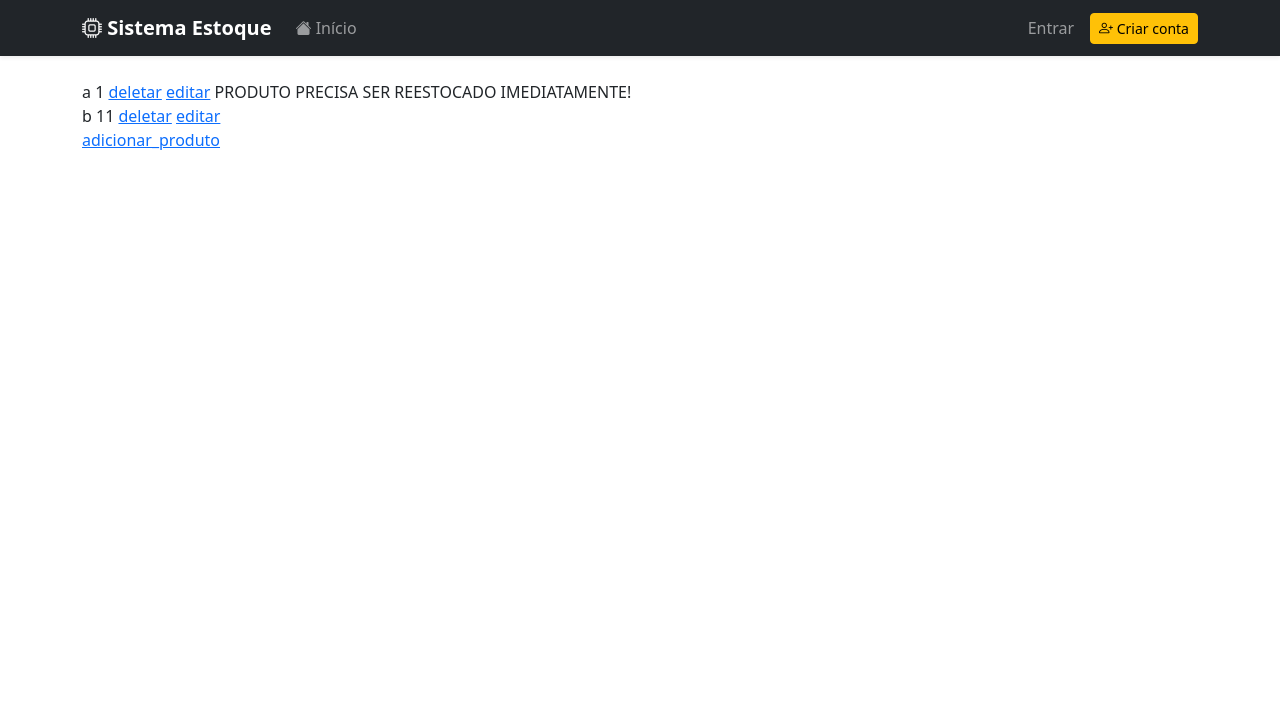
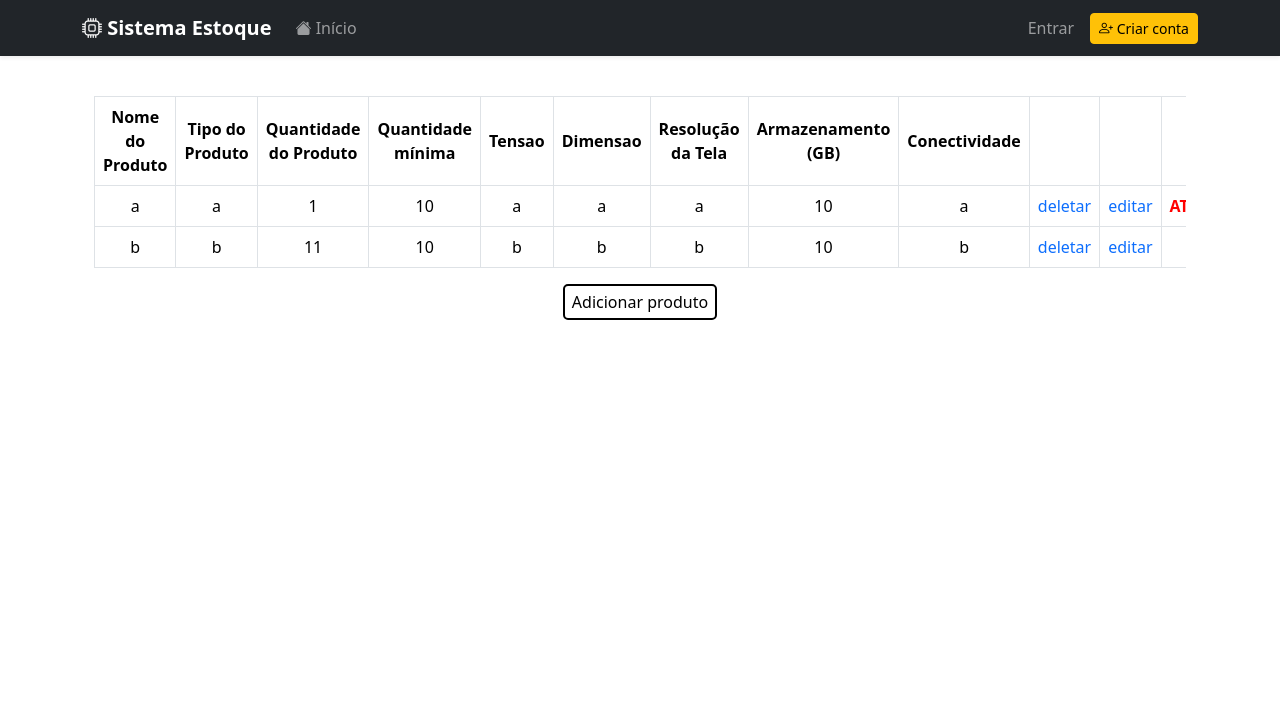
Before and after one commit to Matt-ags/simulado-saep-2, a Django app: page /estoque/produtos/ in a window 1280 px wide. Shown: the top 709 px of the page. Run offline with Django 5.2, Linux system fonts and the light colour scheme; data comes from the database, SQL or seed files in the repository; both versions use the stored data as it was after the commit.

Commit message:
estilização da tela 'produtos.html'.

```diff
--- a/estoque/templates/estoque/produtos.html
+++ b/estoque/templates/estoque/produtos.html
@@ -1,22 +1,87 @@
 {% extends "base.html" %}
 
-{% block title %}Cadastro{% endblock %}
+{% block title %}Estoque{% endblock %}
 
 {% block content %}
-    {% for produto in produtos %}
-        {{ produto.nome_produto }}
+    <style>
+        th, td{
+            vertical-align: middle;
+        }
 
-        {{ produto.qtd_produto }}
+        .aviso{
+            font-weight: 700;
+        }
+
+        a{
+            text-decoration: none;
+        }
+
+        .button{
+            border: 2px solid #000;
+            padding: 4px 7px;
+            border-radius: 5px;
+
+            color: #000;
+
+            align-self: center;
+
+            transition: 0.2s;
+        }
+
+        .button:hover{
+            transform: translateY(-1px);
+        }
+
+    </style>
+    <div class="container d-flex flex-column align-center">
+        <div class="table-responsive mt-3">
+            <table class="table table-bordered text-center">
+                <thead>
+                    <th>Nome do Produto</th>
+                    <th>Tipo do Produto</th>
+                    <th>Quantidade do Produto</th>
+                    <th>Quantidade mínima</th>
+                    <th>Tensao</th>
+                    <th>Dimensao</th>
+                    <th>Resolução da Tela</th>
+                    <th>Armazenamento (GB)</th>
+                    <th>Conectividade</th>
+                    <th></th>
+                    <th></th>
+                    <th></th>
+
+                </thead>
+                <tbody>
+                    {% for produto in produtos %}
+                        <tr>
+                            <td>{{ produto.nome_produto }}</td>
+
+                            <td>{{produto.tipo_produto }}</td>
+
+                            <td>{{ produto.qtd_produto }}</td>
+                            <td>{{ produto.qtd_minima }}</td>
+
+                            <td>{{ produto.tensao }}</td>
+                            <td>{{ produto.dimensao }}</td>
+                            <td>{{ produto.resolucao_tela }}</td>
+                            <td>{{ produto.armazenamento_gb }}</td>
+                            <td>{{ produto.conectividade }}</td>
 
 
-        <a href="{% url 'deletar_produto' produto.pk %}">deletar</a>
-        <a href="{% url 'editar_produto' produto.pk %}">editar</a>
+                            <td><a href="{% url 'deletar_produto' produto.pk %}">deletar</a></td>
+                            <td><a href="{% url 'editar_produto' produto.pk %}">editar</a></td>
 
-        {% if produto.qtd_produto < produto.qtd_minima %}
-        PRODUTO PRECISA SER REESTOCADO IMEDIATAMENTE!
-        {% endif %}
-        <br>
-    {% endfor %}
+                            {% if produto.qtd_produto < produto.qtd_minima %}
+                                <td class="aviso" style="color: red;">ATENÇÃO!!!</td>
+                            {% else %}
+                                <td class="aviso" style="color: green;">OK!</td>
+                            {% endif %}
 
-    <a href="{% url 'adicionar_produto' %}">adicionar_produto</a>
+                        </tr>
+                    {% endfor %}
+                </tbody>
+            </table>
+        </div>
+        <a class='button' href="{% url 'adicionar_produto' %}">Adicionar produto</a>
+    </div>
 {% endblock content %}
```
Also changed, not shown: db.sqlite3, static/css/style.css (line endings or trailing spaces).
